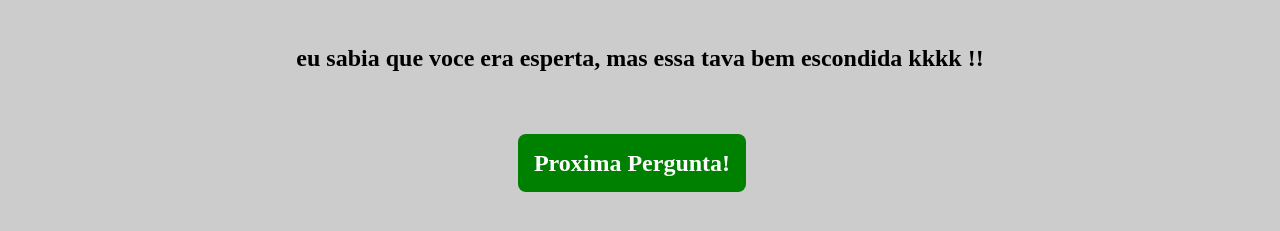
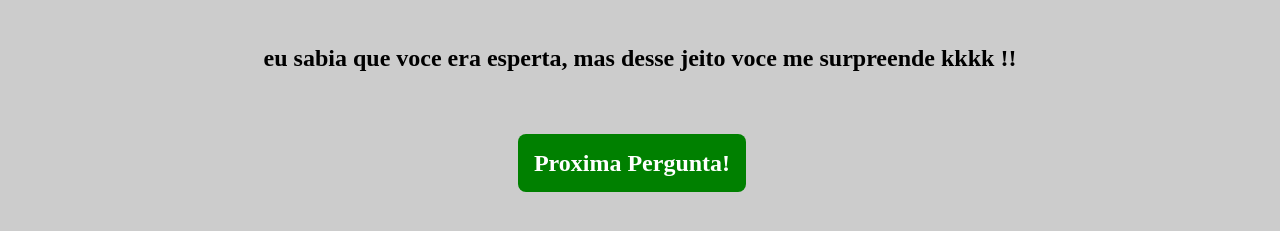
Before and after one commit to M4sterC/quiz-pikenna, a plain HTML site: page acertou3.html in a window 1280 px wide. Shown: the part 163-394 px from the top of the page. Drawn offline with Linux system fonts and the light colour scheme.

```diff
--- a/acertou3.html
+++ b/acertou3.html
@@ -14,7 +14,7 @@
     </header>
     <h1>Parabéns, você Acertou:</h1>
     <div class="container">
-        <p>eu sabia que voce era esperta, mas essa tava bem escondida kkkk !!</p>
+        <p>eu sabia que voce era esperta, mas desse jeito voce me surpreende kkkk !!</p>
         <br>
         <br>
         <br>
```
